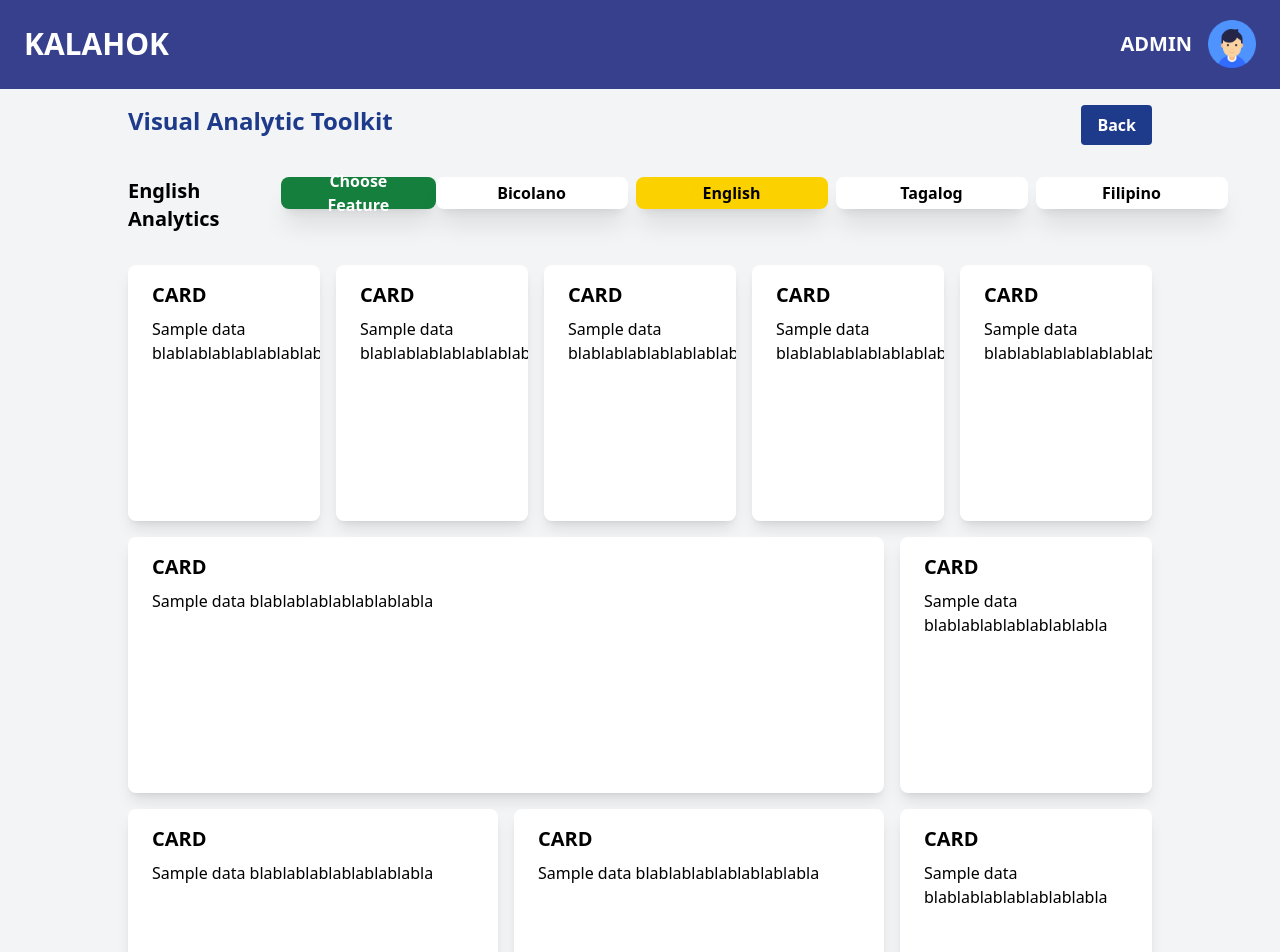
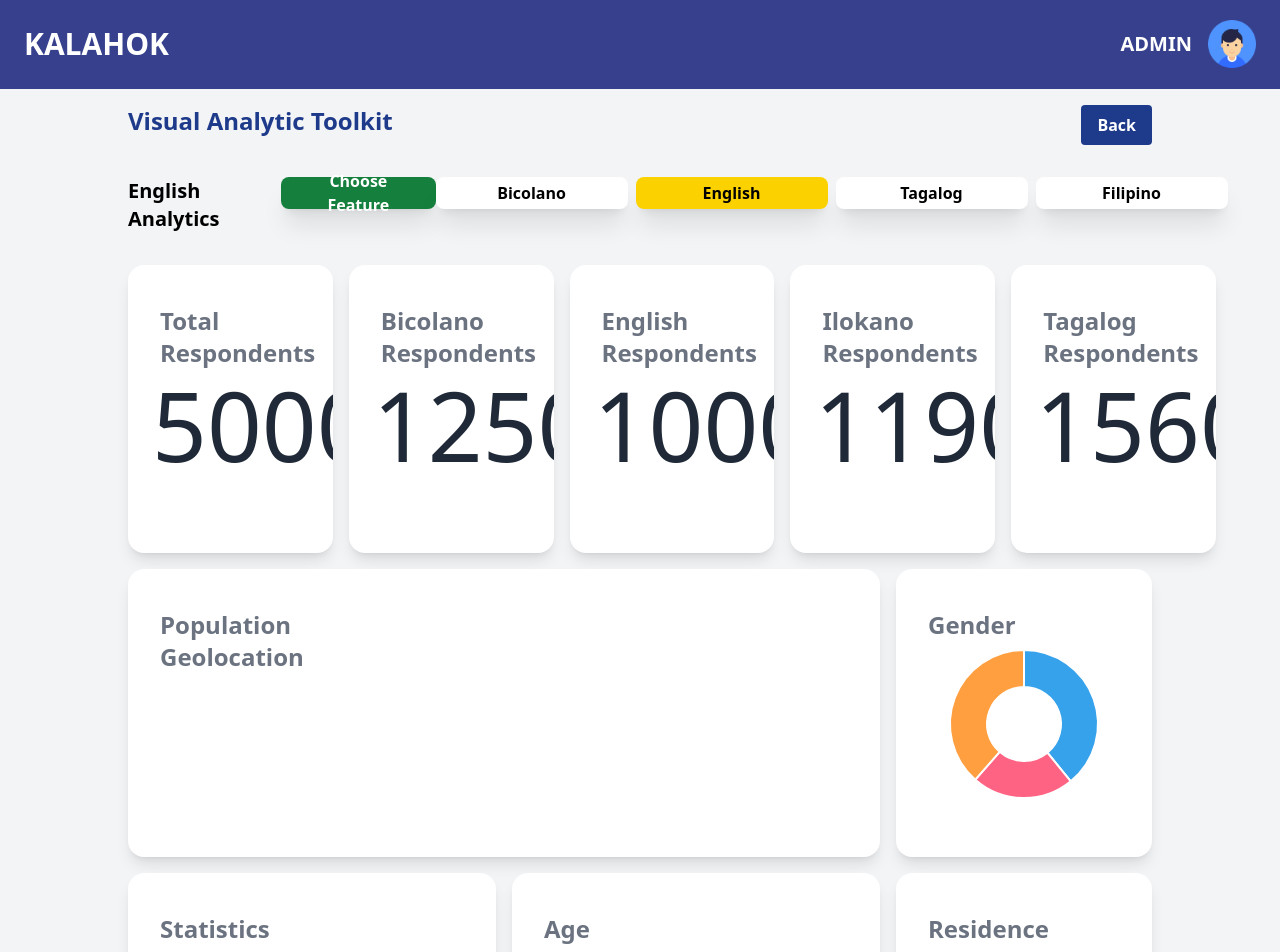
Before and after one commit to jeyyi/kahalok_nlp, a React (Create React App) app in the folder frontend/: page / in a window 1280 px wide. Shown: the top 952 px of the page. Built offline with nearby package versions, Linux system fonts and the light colour scheme; the HTML template or start-up script is replaced by a standard one.

Commit message:
front page added

```diff
--- a/frontend/src/Home.js
+++ b/frontend/src/Home.js
@@ -2,7 +2,7 @@ import React from "react";
 import Card from "./components/Card";
 import Header from "./components/Header";
 import WBtn from "./components/WBtn";
-import Modal from './components/Modal'
+import Modal from "./components/Modal";
 <script
   src="https://kit.fontawesome.com/a076d05399.js"
   crossorigin="anonymous"
@@ -25,7 +25,7 @@ const Home = () => {
         <div className="flex flex-items-stretch bg-light-grey justify-between py-4">
           <div className="flex justify-start space-x-6">
             <p className="text-xl font-bold">English Analytics</p>
-            <Modal/>
+            <Modal />
           </div>
           <div className="flex justify-end space-x-2">
             <WBtn
@@ -59,38 +59,48 @@ const Home = () => {
           </div>
         </div>
         {/* Start of cards*/}
-        <div className="flex justify-between space-x-4 mt-4">
-          <Card />
-          <Card />
-          <Card />
-          <Card />
-          <Card />
+        <div className="flex justify-between space-x-4 mt-4 w-full">
+          <div className="w-1/5">
+            <Card title={"Total Respondents"} subtitle={"5000"} />
+          </div>
+          <div className="w-1/5">
+            <Card title={"Bicolano Respondents"} subtitle={"1250"} />
+          </div>
+          <div className="w-1/5">
+            <Card title={"English Respondents"} subtitle={"1000"} />
+          </div>
+          <div className="w-1/5">
+            <Card title={"Ilokano Respondents"} subtitle={"1190"} />
+          </div>
+          <div className="w-1/5">
+            <Card title={"Tagalog Respondents"} subtitle={"1560"} />
+          </div>
         </div>
         <div className="flex justify-between space-x-4 mt-4">
           <div className="w-3/4">
-            <Card />
+            <Card title={"Population Geolocation"} />
           </div>
           <div className="w-1/4">
-            <Card />
+            <Card title={"Gender"} isPie ={true}/>
           </div>
         </div>
         <div className="flex justify-between space-x-4 mt-4 mb-4">
           <div className="flex justify-between w-3/4 space-x-4">
-          <div className="w-1/2">
-            <Card />
-          </div>
-          <div className="w-1/2">
-            <Card />
-          </div>
+            <div className="w-1/2">
+              <Card title={"Statistics"} isBar = {true}/>
+            </div>
+            <div className="w-1/2">
+              <Card title={"Age"} isBar={true}/>
+            </div>
           </div>
           <div className="w-1/4">
-            <Card />
+            <Card title={"Residence"} isPie= {true} />
           </div>
         </div>
         {/* End of div flex */}
       </div>
     </div>
   );
-}
+};
 
 export default Home;
--- a/frontend/src/components/Card.js
+++ b/frontend/src/components/Card.js
@@ -1,14 +1,40 @@
-import React from "react";
+import {useState, React} from "react";
 import 'chart.js/auto';
-const Card = () => {
+import PieChart from "./PieChart";
+import BarChart from "./BarChart";
+import { Data } from "../utils/Data";
+ const Card = ({title,subtitle, isPie=false, isBar= false}) => {
+  const [chartDataBar, setChartDataBar] = useState({
+    labels: Data.map((data) => data.year),
+    datasets: [
+      {
+        label: "Label",
+        data: Data.map((data) => data.userGain),
+        backgroundColor: "orange",
+      },
+    ],
+  });
+  const [chartData, setChartData] = useState({
+    labels: Data.map((data) => data.year),
+    datasets: [
+      {
+        label: "Statements ",
+        data: Data.map((data) => data.userGain),
+      },
+    ],
+  });
   return (
-    <div class="max-w-full rounded-lg overflow-hidden shadow-lg h-64 min-h-full bg-white">
-      <div class="px-6 pt-4">
-        <div class="font-bold text-xl">CARD</div>
-        <p class="text-gray-700 text-base"></p>
+    <div class="max-w-full rounded-2xl overflow-hidden shadow-lg h-72 min-h-full bg-white">
+      <div class="flex flex-col px-8 pt-10">
+        <div className="flex flex-row w-full">
+          <div class="flex-1 font-semibold text-2xl w-1/3 h-full text-gray-500">{title}</div>
+          <div className="w-2/3"></div>
+        </div>
       </div>
       <div class="px-6 pt-2 max-h-full max-w-full">
-          <h1>Sample data blablablablablablablabla</h1>
+      <p class="flex text-gray-800 text-8xl">{subtitle}</p>
+      {isPie === true ? <PieChart chartData={chartData} /> : ""}
+      {isBar === true? <BarChart chartData={chartDataBar}/> : ""}
       </div>
     </div>
   );
--- a/frontend/src/components/PieChart.js
+++ b/frontend/src/components/PieChart.js
@@ -8,13 +8,14 @@ function PieChart({ chartData }) {
       <Doughnut
         data={chartData}
         options={{
+          maintainAspectRatio: false,
           plugins: {
             title: {
               display: false,
               text: "Sample Pie Chart"
             },
             legend: {
-                display: true,
+                display: false,
                 labels : {
                     usePointStyle: false,
                 }
```
Also changed, not shown: frontend/src/Assets/download.svg (added).
